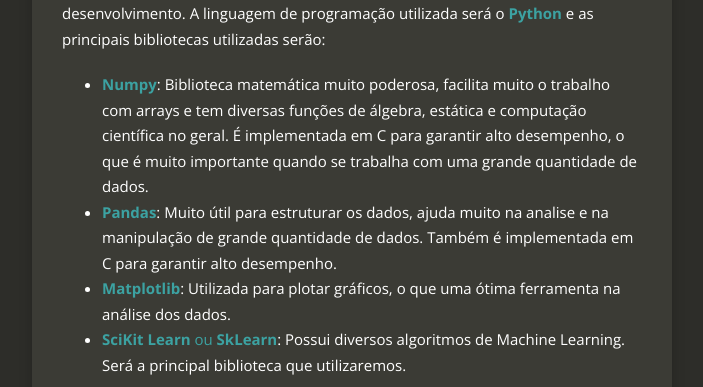
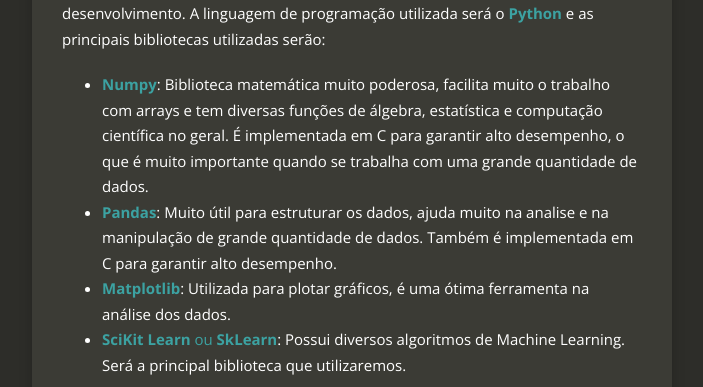
Before and after one commit to carlosbaia/carlosbaia.github.io, a Jekyll site: the page built from _posts/2016-12-24-decision-tree-e-random-forest.md, in a window 1280 px wide and 900 px high, scrolled down 319 px. Shown: the part 186-573 px from the top of the window, without its empty margins (288-991 px from the left). Built offline with Jekyll 4.4.1, drawn with Linux system fonts in a browser that asks for light colours; nearby versions of some CDN libraries.

Commit message:
Post fixes

```diff
--- a/_posts/2016-12-24-decision-tree-e-random-forest.md
+++ b/_posts/2016-12-24-decision-tree-e-random-forest.md
@@ -23,11 +23,11 @@
 Antes de desenvolver nosso primeiro código, vamos configurar nosso ambiente de desenvolvimento.
 A linguagem de programação utilizada será o [**Python**](https://www.python.org/){:target="_blank"} e as principais bibliotecas utilizadas serão:
 
-- [**Numpy**](http://www.numpy.org/){:target="_blank"}: Biblioteca matemática muito poderosa, facilita muito o trabalho com arrays e tem diversas funções de álgebra, estática e computação científica no geral.
+- [**Numpy**](http://www.numpy.org/){:target="_blank"}: Biblioteca matemática muito poderosa, facilita muito o trabalho com arrays e tem diversas funções de álgebra, estatística e computação científica no geral.
 É implementada em C para garantir alto desempenho, o que é muito importante quando se trabalha com uma grande quantidade de dados.
 - [**Pandas**](http://pandas.pydata.org/){:target="_blank"}: Muito útil para estruturar os dados, ajuda muito na analise e na manipulação de grande quantidade de dados.
 Também é implementada em C para garantir alto desempenho.
-- [**Matplotlib**](http://matplotlib.org/){:target="_blank"}: Utilizada para plotar gráficos, o que uma ótima ferramenta na análise dos dados.
+- [**Matplotlib**](http://matplotlib.org/){:target="_blank"}: Utilizada para plotar gráficos, é uma ótima ferramenta na análise dos dados.
 - [**SciKit Learn** ou **SkLearn**](http://scikit-learn.org){:target="_blank"}: Possui diversos algoritmos de Machine Learning. Será a principal biblioteca que utilizaremos.
 
 Para desenvolver o código é possível usar sua IDE de preferência, caso não tenha uma, recomendo o uso do [**Jupyter**](http://jupyter.org/){:target="_blank"}
```
